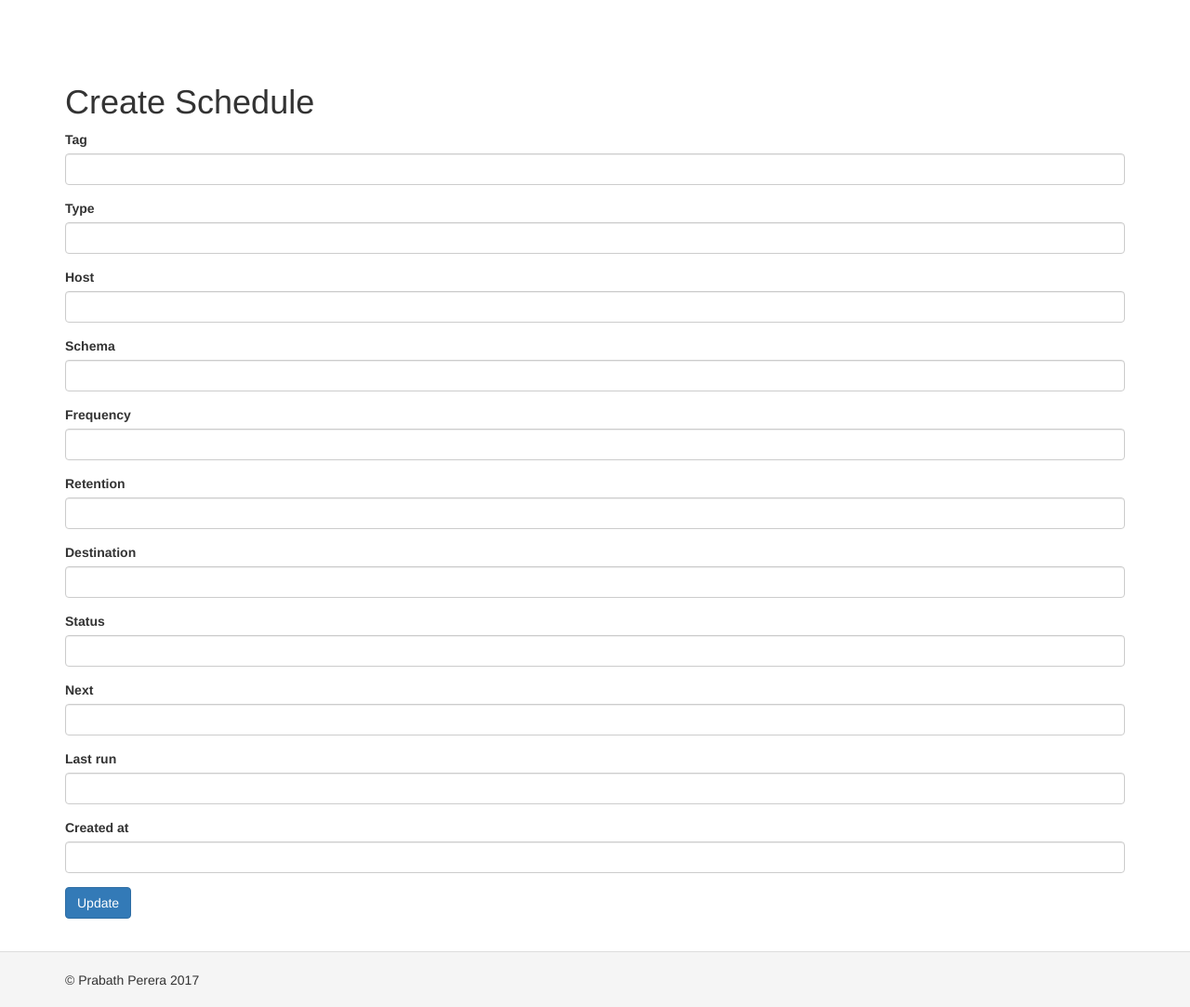
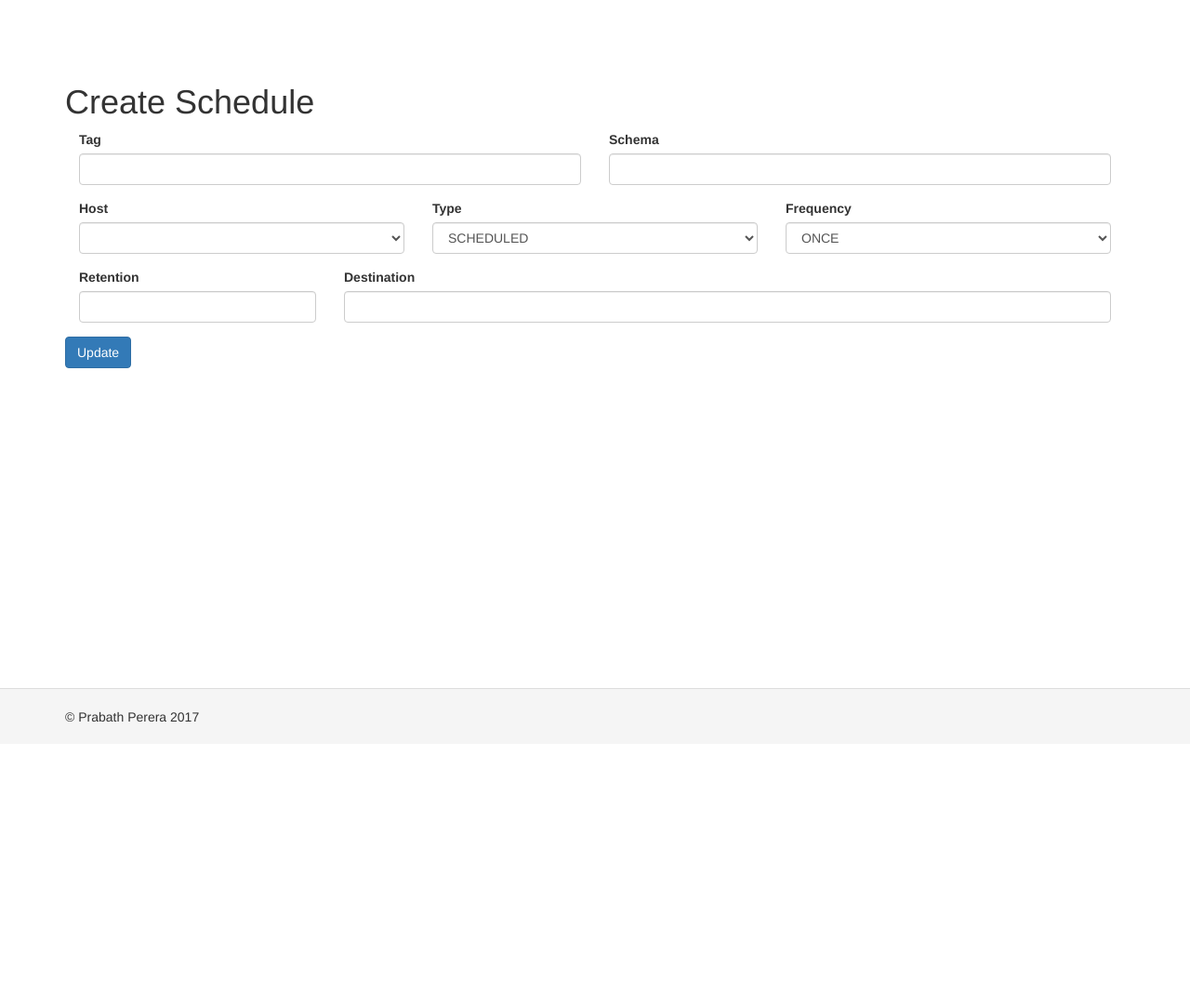
Before and after one commit to dryize/mysql-backup, a Yii app: template views/schedule/create.php in a window 1280 px wide. Shown: the whole page at 93% size. After the commit the page ends 777 px from the top, so only its background shows below. Run offline with PHP 8.4 and a stand-in for Yii, Linux system fonts and the light colour scheme; the template is opened without the code that fills it, so the values that code supplies are empty; form fields are guessed from the names that the template uses; some libraries are stand-ins or nearby versions.

Commit message:
schedule and retention configured

```diff
--- a/config/console.php
+++ b/config/console.php
@@ -11,6 +11,9 @@ $config = [
     'components' => [
         'cache' => [
             'class' => 'yii\caching\FileCache',
+        ],
+        'mutex' => [
+            'class' => 'yii\mutex\FileMutex',
         ],
         'log' => [
             'targets' => [
--- a/views/schedule/_form.php
+++ b/views/schedule/_form.php
@@ -1,5 +1,6 @@
 <?php
 
+use yii\helpers\ArrayHelper;
 use yii\helpers\Html;
 use yii\widgets\ActiveForm;
 
@@ -12,27 +13,48 @@ use yii\widgets\ActiveForm;
 
     <?php $form = ActiveForm::begin(); ?>
 
+    <div class="col-md-6">
     <?= $form->field($model, 'tag')->textInput(['maxlength' => true]) ?>
+    </div>
 
-    <?= $form->field($model, 'type')->textInput(['maxlength' => true]) ?>
 
-    <?= $form->field($model, 'host')->textInput() ?>
+    <div class="col-md-6">
+    <?= $form->field($model, 'schema')->textInput(['maxlength' => true]) ?>
+    </div>
 
-    <?= $form->field($model, 'schema')->textInput(['maxlength' => true]) ?>
+    <div class="col-md-4">
+        <?= $form->field($model, 'host')->dropDownList(
+            ArrayHelper::map(\app\models\Host::find()->all(),'id','tag'),
+            ['prompt'=>'Select Host']
+        )?>
+    </div>
 
-    <?= $form->field($model, 'frequency')->textInput(['maxlength' => true]) ?>
 
+    <div class="col-md-4">
+    <?= $form->field($model, 'type')->dropDownList([
+        'SCHEDULED' => 'SCHEDULED',
+        'PERIODIC'  => 'PERIODIC',
+    ]) ?>
+    </div>
+
+
+    <div class="col-md-4">
+    <?= $form->field($model, 'frequency')->dropDownList([
+            'ONCE'          => 'ONCE',
+            'HOURLY'        => 'HOURLY',
+            'EVERY_4HOUR'   => 'EVERY_4HOUR',
+            'DAILY'         => 'DAILY',
+    ]) ?>
+    </div>
+
+    <div class="col-md-3">
     <?= $form->field($model, 'retention')->textInput() ?>
+    </div>
 
+
+    <div class="col-md-9">
     <?= $form->field($model, 'destination')->textInput(['maxlength' => true]) ?>
-
-    <?= $form->field($model, 'status')->textInput(['maxlength' => true]) ?>
-
-    <?= $form->field($model, 'next')->textInput() ?>
-
-    <?= $form->field($model, 'last_run')->textInput() ?>
-
-    <?= $form->field($model, 'created_at')->textInput() ?>
+    </div>
 
     <div class="form-group">
         <?= Html::submitButton($model->isNewRecord ? 'Create' : 'Update', ['class' => $model->isNewRecord ? 'btn btn-success' : 'btn btn-primary']) ?>
```
Also changed, not shown: commands/CronController.php (+39 -12 lines).
